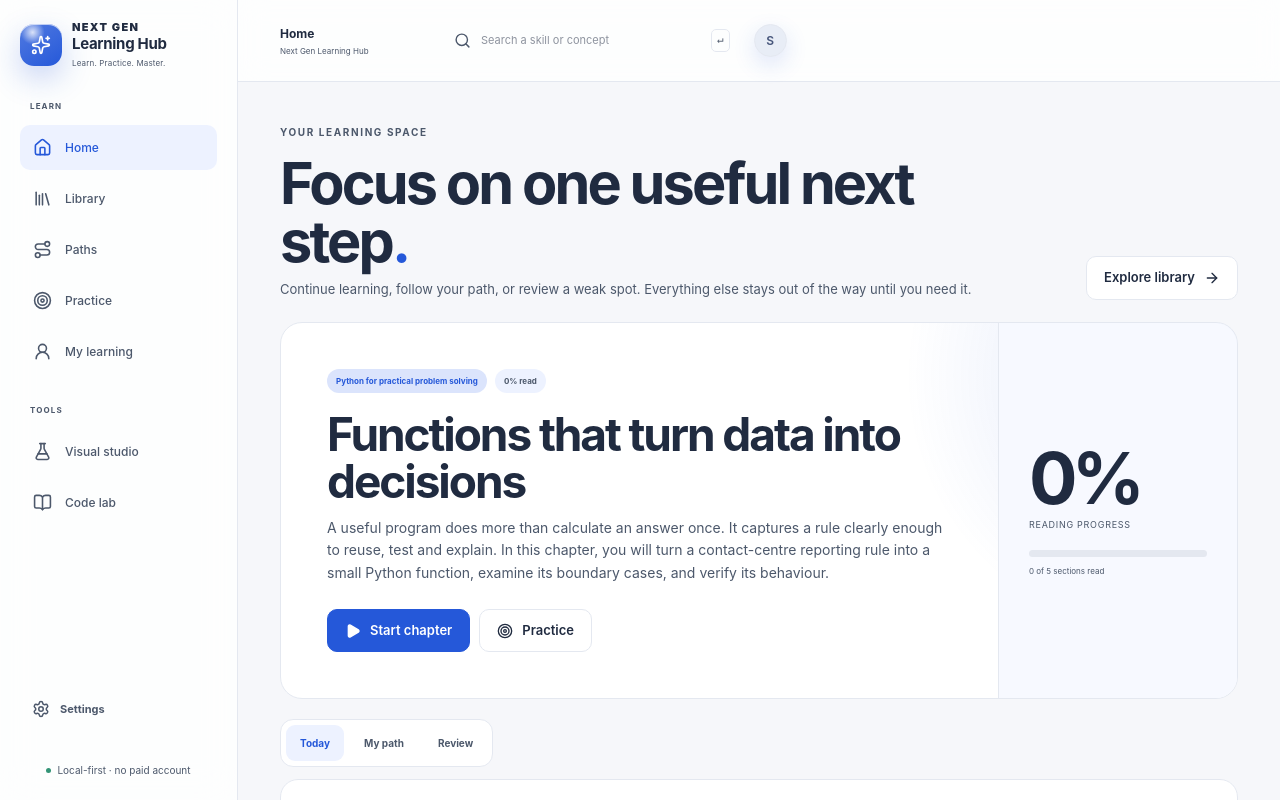
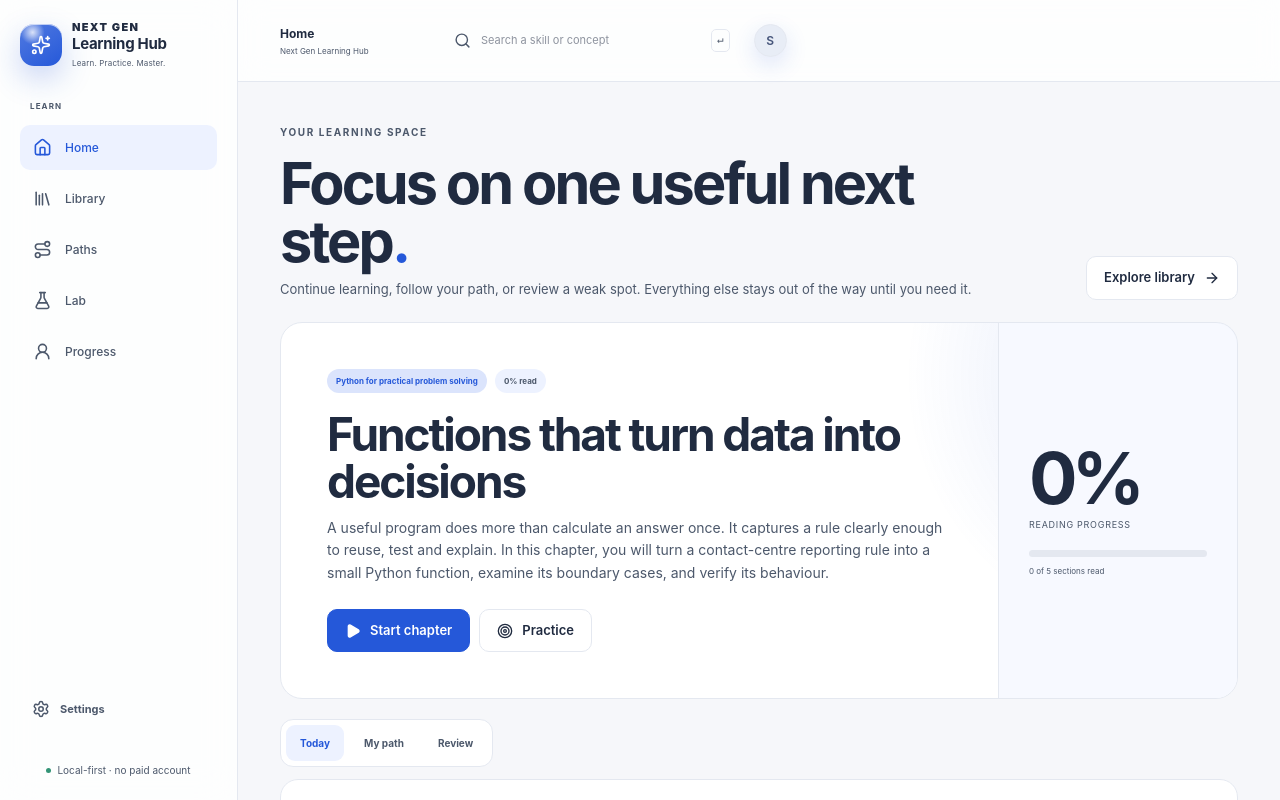
Before and after one commit to Swapnild007/Self_learning, a React (Vite) app: page / in a window 1280 px wide. Shown: the top 800 px of the page. Built offline with nearby package versions, Linux system fonts and the light colour scheme.

Commit message:
Reduce navigation to five unique learning destinations

```diff
--- a/src/Shell.tsx
+++ b/src/Shell.tsx
@@ -6,7 +6,6 @@ import {
   Home,
   Library,
   Route as RouteIcon,
-  Target,
   Settings,
   Search,
   PanelLeftClose,
@@ -23,16 +22,11 @@ const primaryLinks = [
   ["/", "Home", Home],
   ["/catalog", "Library", Library],
   ["/paths", "Paths", RouteIcon],
-  ["/practice", "Practice", Target],
-  ["/learning", "My learning", UserRound],
+  ["/lab", "Lab", FlaskConical],
+  ["/learning", "Progress", UserRound],
 ] as const;
 
-const toolLinks = [
-  ["/visuals", "Visual studio", FlaskConical],
-  ["/lab", "Code lab", BookOpen],
-] as const;
-
-const allLinks = [...primaryLinks, ...toolLinks, ["/settings", "Settings", Settings] as const];
+const allLinks = [...primaryLinks, ["/settings", "Settings", Settings] as const];
 
 export default function Shell({ children }: { children: ReactNode }) {
   const { data, storageError } = useStore();
@@ -55,7 +49,9 @@ export default function Shell({ children }: { children: ReactNode }) {
     (location.pathname.startsWith("/paths/")
       ? "Learning path"
       : allLinks.find(([to]) => to === location.pathname)?.[1]) ||
-    "Course";
+    (location.pathname.startsWith("/read/") ? "Lesson" :
+      location.pathname.startsWith("/course/") ? "Course" :
+      location.pathname.startsWith("/practice") ? "Practice" : "Learning");
 
   return (
     <MotionConfig reducedMotion={data.reduced ? "always" : "user"}>
@@ -87,14 +83,6 @@ export default function Shell({ children }: { children: ReactNode }) {
             <span className="eyebrow nav-label sorted-nav-label">LEARN</span>
             {primaryLinks.map(([to, label, Icon]) => (
               <NavLink key={to} to={to} end={to === "/"} title={label}>
-                <Icon size={19} />
-                <span className="nav-label">{label}</span>
-              </NavLink>
-            ))}
-
-            <span className="eyebrow nav-label sorted-nav-label tool-label">TOOLS</span>
-            {toolLinks.map(([to, label, Icon]) => (
-              <NavLink key={to} to={to} title={label}>
                 <Icon size={19} />
                 <span className="nav-label">{label}</span>
               </NavLink>
@@ -164,9 +152,7 @@ export default function Shell({ children }: { children: ReactNode }) {
 
           {storageError && <p role="alert" className="storage-error">{storageError}</p>}
 
-          <main id="main" tabIndex={-1}>
-            {children}
-          </main>
+          <main id="main" tabIndex={-1}>{children}</main>
 
           <footer className="nextgen-footer sorted-footer">
             <span><BookOpen size={15} /> NEXT GEN LEARNING HUB</span>
```
